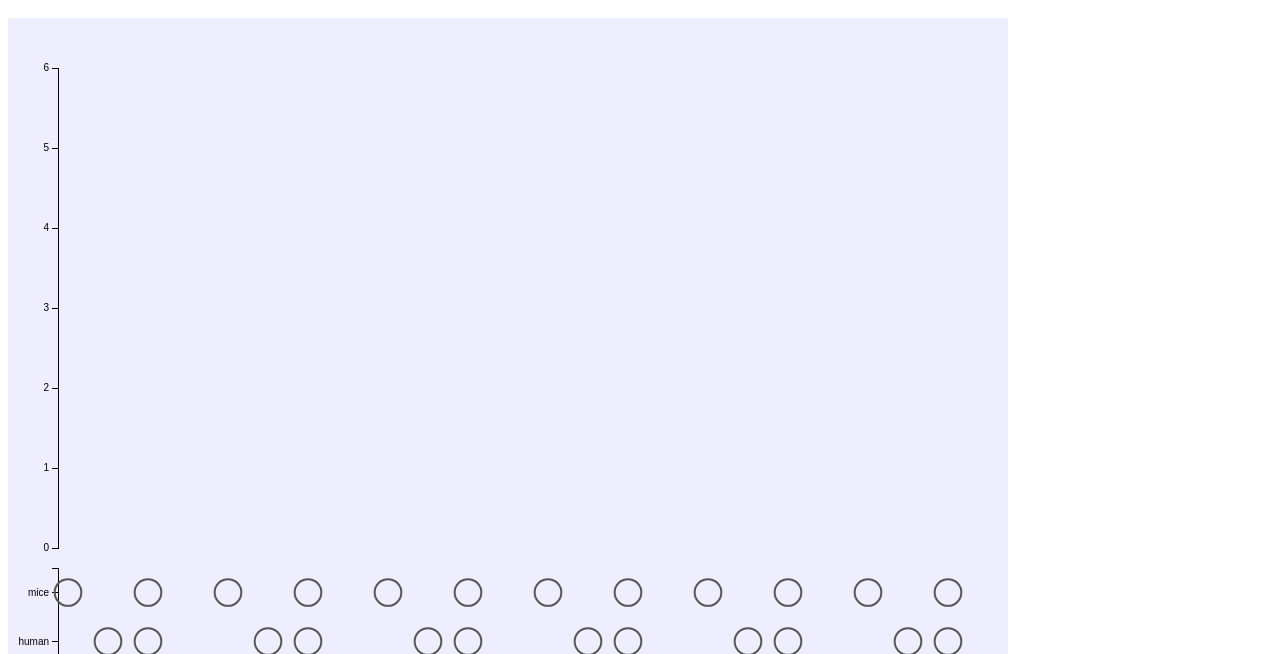
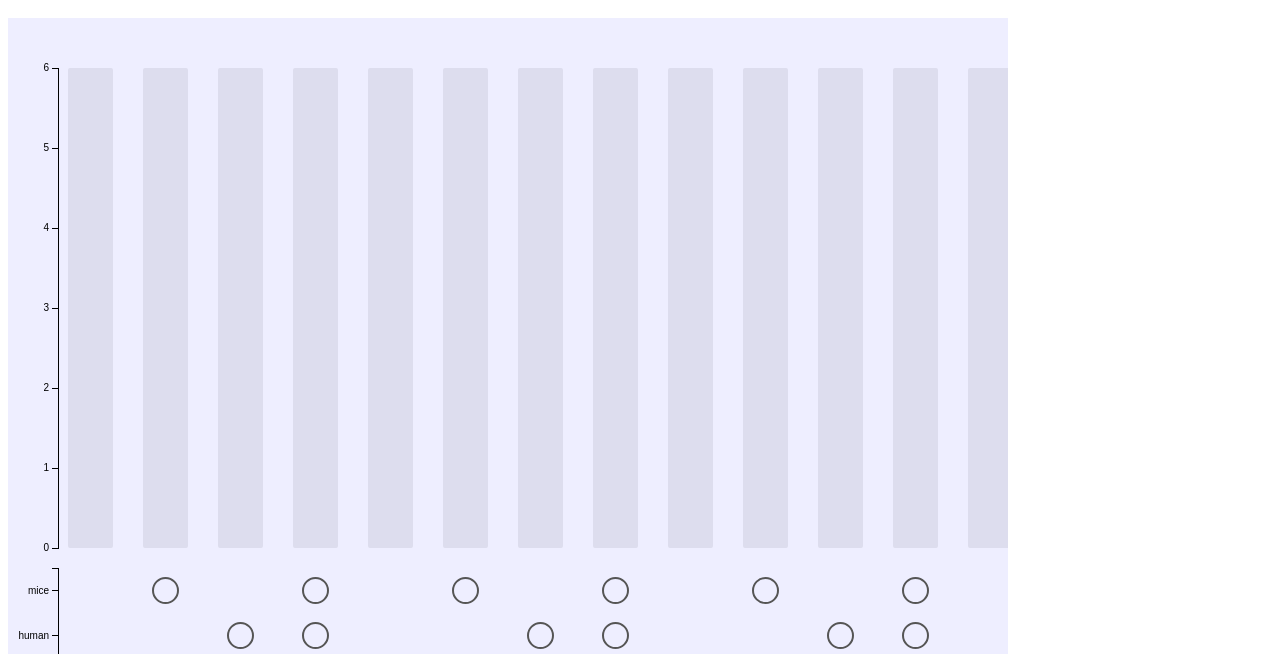
Before and after one commit to chabb/dominoPlot, a website: page web/index.html in a window 1280 px wide. Shown: the part 146-800 px from the top of the page. Drawn offline with nearby package versions, Linux system fonts and the light colour scheme.

Commit message:
Bars container added

```diff
--- a/web/assets/css/chart.css
+++ b/web/assets/css/chart.css
@@ -16,3 +16,9 @@ circle {
     stroke: #555555;
     stroke-width: 2px;
 }
+.barsContainer {
+    fill: #ddddee;
+}
+.bars {
+    fill: #333322;
+}
--- a/web/src/scripts/svgChart.js
+++ b/web/src/scripts/svgChart.js
@@ -9,8 +9,8 @@ var options = {
     },
     width : 1000,
     height: 800,
-    barWidth: 40,
-    barPadding: 10,
+    barWidth: 45,
+    barPadding: 30,
     barColor : '#111111',
     circeColor : '#123456'
 };
@@ -104,23 +104,29 @@ function dominoPlot(options) {
         var xDomain = d3.keys(data[0].intersections);
         var setsName = d3.keys(data[0].currentMapping);
         var yExtent = d3.extent( data[0].intersectionsArray,function(d) { return d.elements.length; })
-        var totalWidth = xDomain.length * barWidth + (xDomain.length - 1) * barPadding;
+        // find the padding ratio for d3
+        var totalBarWidth = xDomain.length * barWidth;
+        var totalPadddingWidth = (xDomain.length-1) * barPadding;
+        var totalPadding = totalPadddingWidth + totalBarWidth;
+
+        // eqz totalPadding =  totalBarWidth  + totalBarWidth * barRatio;
+        var ratio = (totalPadding - totalBarWidth) /   totalBarWidth
+        // we want to feel the good ratio
+        //
 
         var barHeight = 480;
 
 
-
         // x scale for bars
         var x = d3.scale.ordinal()
-            .rangeRoundBands([0, totalWidth], 0,0)
+            .rangeRoundBands([0, totalPadding], ratio,0)
             .domain(d3.keys(xDomain));
 
         // y scale for domino
         var yDomino = d3.scale.ordinal()
-            .rangeRoundBands([0, x.rangeBand() * setsName.length], .0,0)
+            .rangeRoundBands([0, barWidth * setsName.length], .0,0)
             .domain(setsName); // a bit dirty coz you access the main data
-
-
+           console.log(x.rangeBand(),'rg');
 
         // y scale for bars
         var y = d3.scale.linear()
@@ -150,20 +156,21 @@ function dominoPlot(options) {
         svg.select('.yaxis.axis').transition().duration(400).call(yAxis);
         svg.select('.yaxis.domino.axis').transition().duration(400).call(yAxisDomino);
 
-
+        //  append group for x domino axis
         var enter = svg
         .append("g")
         .attr("class","domino-axis")
-        .attr("transform","translate("+0+","+(margin.top + 500)+")")
+        .attr("transform","translate("+50+","+(margin.top + 500)+")")
         .selectAll("g.dominos")
-        .data(data[0].intersectionsArray,function(d){ console.log('data key',d); return d.id})
+        .data(data[0].intersectionsArray,function(d){ return d.id})
         .enter();
+
         var center = (barWidth) / 2;
-        var r = center / 1.5
+        var r = center / 1.8
         var dominosChart = {};
         var dominos = enter.append("g")
           .attr("class", "dominos")
-          .attr("transform", function(d,i){ console.log('data',d); return "translate("+(barWidth * i )+",0)" });
+          .attr("transform", function(d,i){ console.log('data',d); return "translate("+(x(i))+",0)" });
 
 
         var padding = yDomino.rangeBand()/2;
@@ -177,6 +184,27 @@ function dominoPlot(options) {
           .attr("visibility",function(d,i) {
             return d.hasCircle ? "visible" : "hidden";
           })
+
+
+        // render bars 'axis', move elsewhere when ok
+
+        var chart = svg.select(".chart")
+
+        var bars = chart.selectAll(".bar")
+            .data(data[0].intersectionsArray,function(d){ console.log('data key',d); return d.id})
+
+
+        bars.enter().append("rect")
+            .attr("class", "barsContainer")
+            .attr("x", function(d,i) { return x(i); })
+            .attr("rx", function(d,i) { return 2 })
+            .attr("ry", function(d,i) { return 2 })
+            .attr("width", barWidth)
+            .attr("y", function(d,i) { return 0; })
+            .attr("height", function(d) { return barHeight; });
+
+
+
 
 
     }
```
